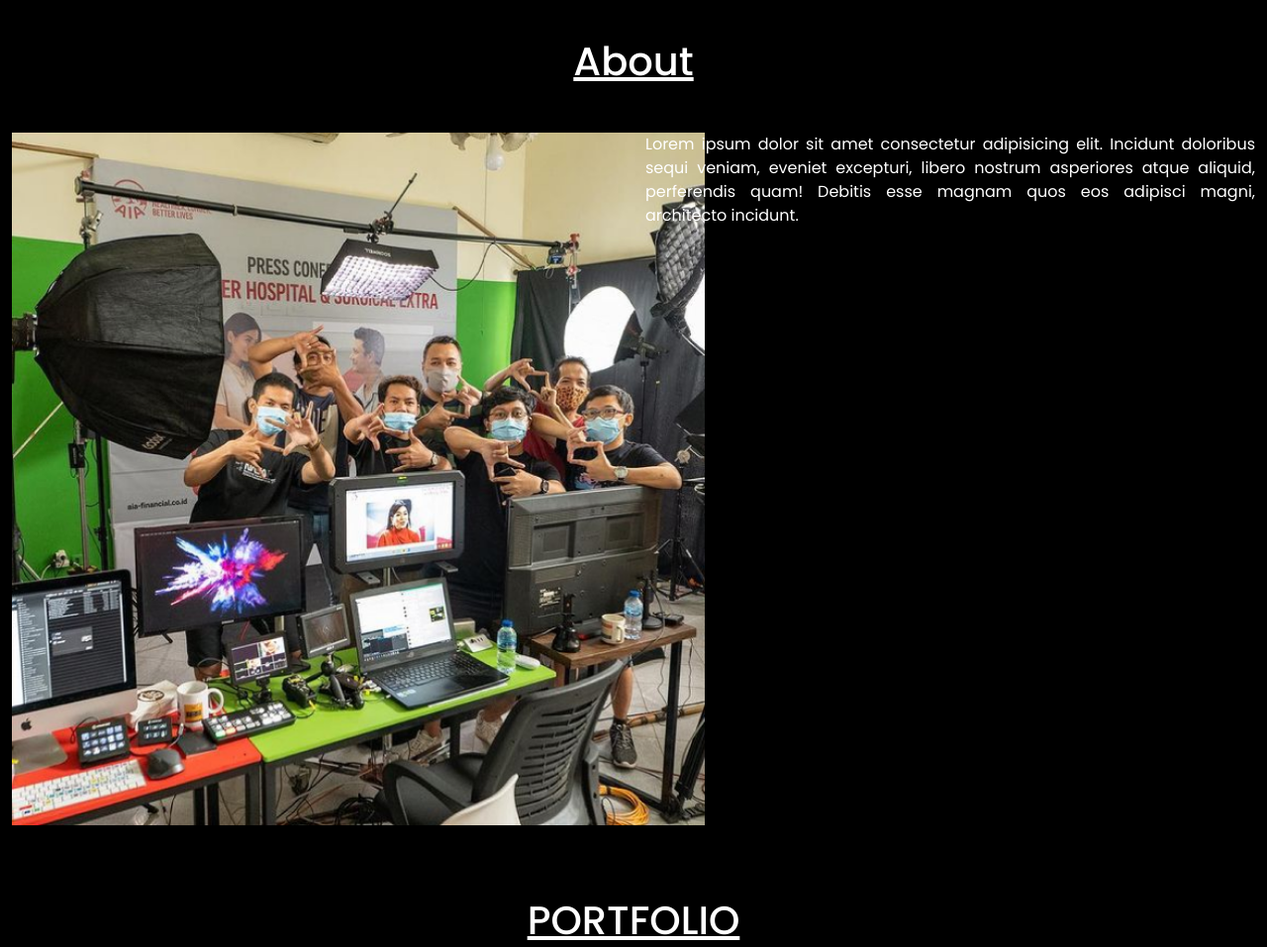
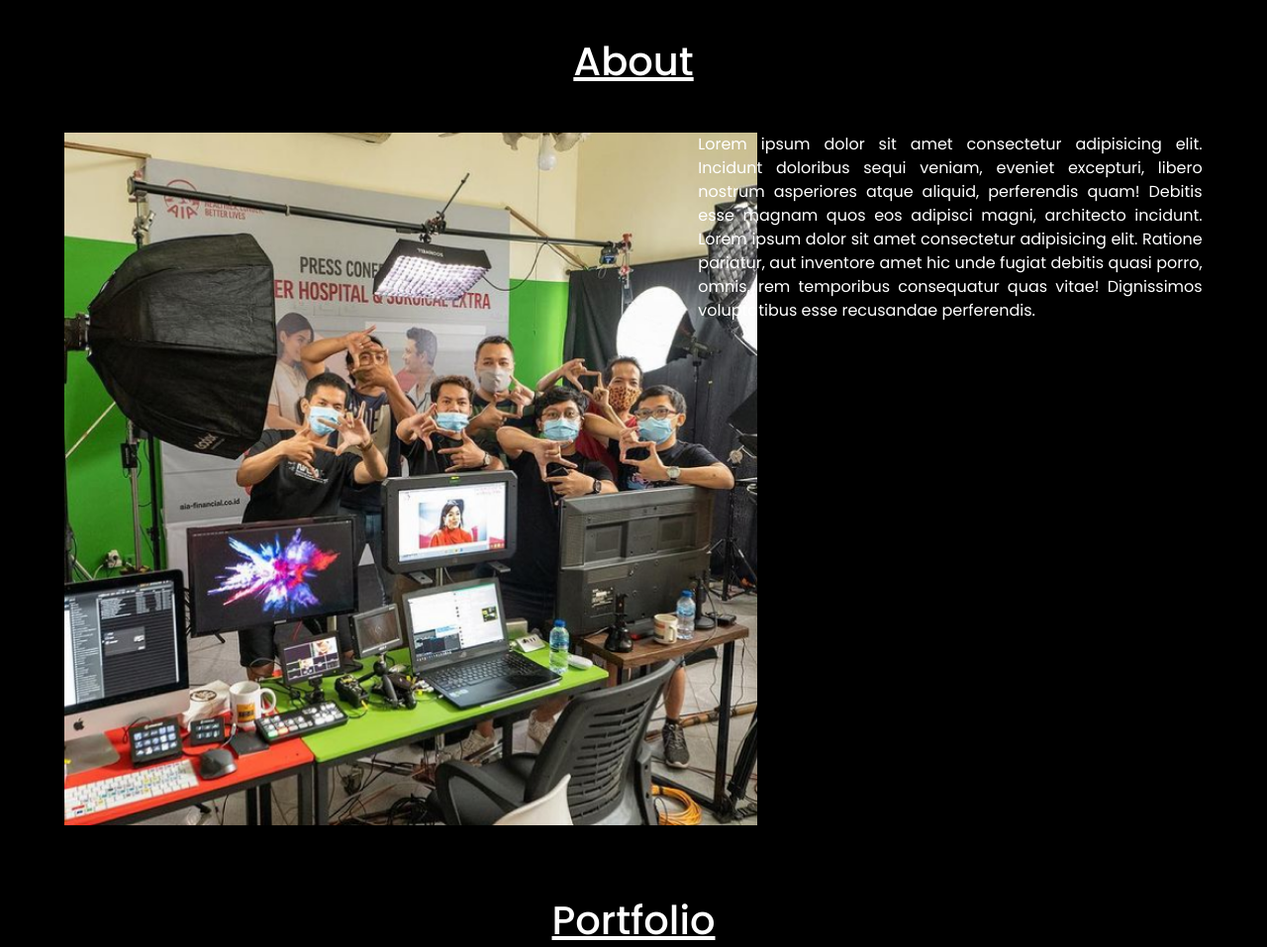
Before and after one commit to rifaaraihan/yrock-desk, a plain HTML site: page index.html in a window 1280 px wide. Shown: the part 1820-2777 px from the top of the page at 99% size. Drawn offline with nearby package versions, Linux system fonts and the light colour scheme.

Commit message:
revisi akwooawkowak

```diff
--- a/index.html
+++ b/index.html
@@ -107,14 +107,15 @@
           </div>
         </div>
 
-        <div class="row justify-content-between">
-          <div class="col-md-6 mb-4">
+        <div class="row justify-content-around">
+          <div class="col-md-5 mb-4">
             <img class="img" src="img/gambar3.png" width="700px" alt="" />
           </div>
 
-          <div class="col-md-6 mb-4">
+          <div class="col-md-5 mb-4">
             <p style="text-align: justify">
               Lorem ipsum dolor sit amet consectetur adipisicing elit. Incidunt doloribus sequi veniam, eveniet excepturi, libero nostrum asperiores atque aliquid, perferendis quam! Debitis esse magnam quos eos adipisci magni, architecto incidunt.
+              Lorem ipsum dolor sit amet consectetur adipisicing elit. Ratione pariatur, aut inventore amet hic unde fugiat debitis quasi porro, omnis, rem temporibus consequatur quas vitae! Dignissimos voluptatibus esse recusandae perferendis.
             </p>
           </div>
         </div>
@@ -127,7 +128,7 @@
     <div class="container-fluid">
       <div class="row pt-4 mb-4">
         <div class="col text-center">
-          <h1 class="m-4 text-white" style="text-decoration: underline;">PORTFOLIO</h1>
+          <h1 class="m-4 text-white" style="text-decoration: underline;">Portfolio</h1>
         </div>
       </div>
 
@@ -208,8 +209,11 @@
   <!--CONTACT-->
   <section id="contact"><br><br>
     <div class="container">
+      <div class="col text-center">
+        <h1 class="m-4 text-white" style="text-decoration: underline;">Contact Us</h1>
+      </div>
       <div class="row justify-content-center">
-        <div class="col-md-4 mb-1">
+        <div class="col-md-4 mb-1 pt-2">
           <div class="contact-address">
             <ul>
               <li>
@@ -219,6 +223,7 @@
                   </div>
 
                   <div class="cont">
+                    <h4 class="text-white mb-5">Contact Information</h4>
                     <p>Jl. Taman Wijaya Kusuma Gang Malaria I No.E6, Pd. Labu, Kec. Cilandak, Kota Jakarta Selatan,
                       Daerah Khusus Ibukota Jakarta 12450</p>
                   </div>
@@ -265,8 +270,7 @@
         <div class="col-md-6 mb-5">
           <div class="contact-from">
             <div class="col">
-              <h2 style="text-align: center;">Contact Us</h2>
-            </div>
+
             <form>
               <div class="mb-3 yourock-form">
                 <label for="name" class="form-label">Name</label>
```
